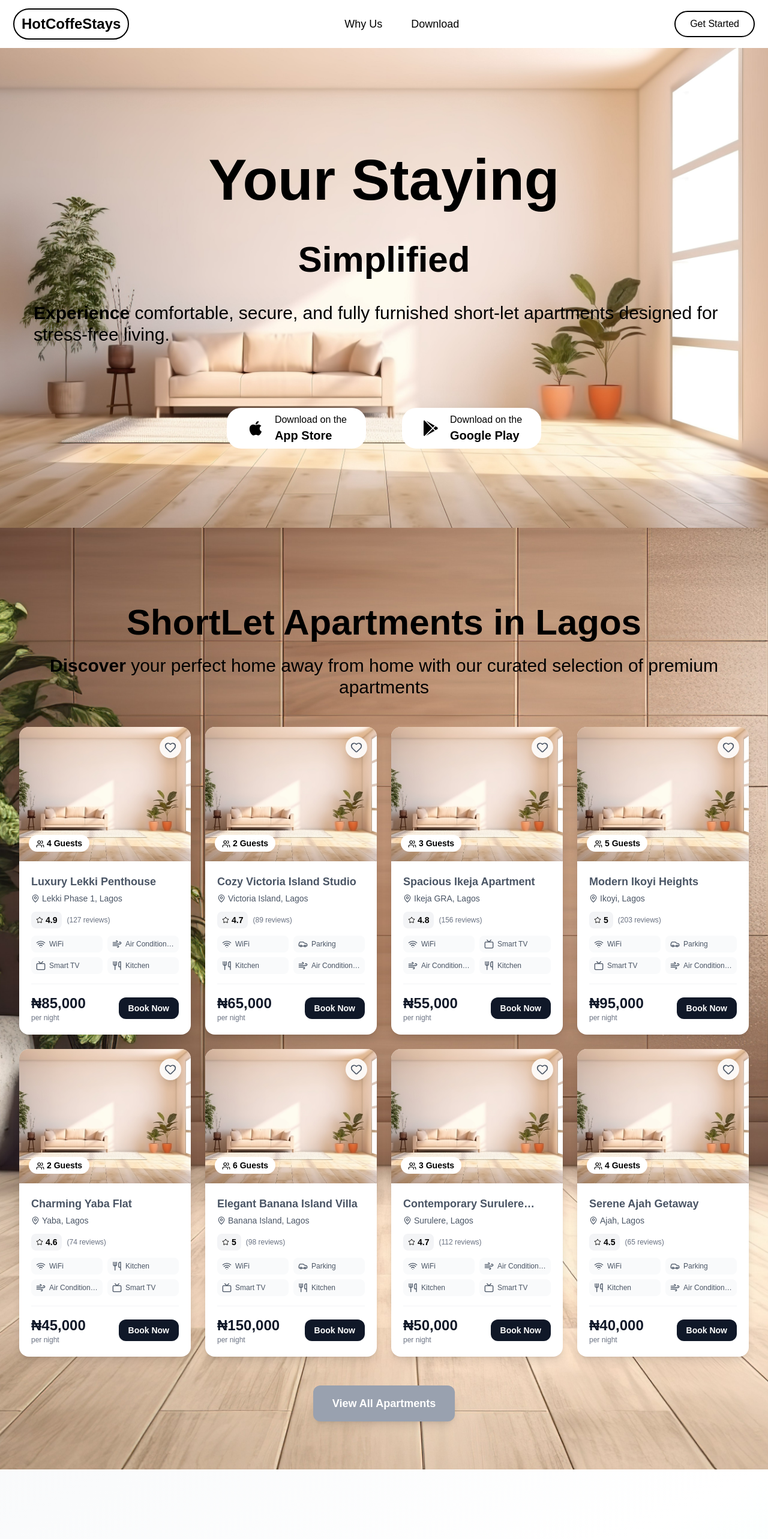
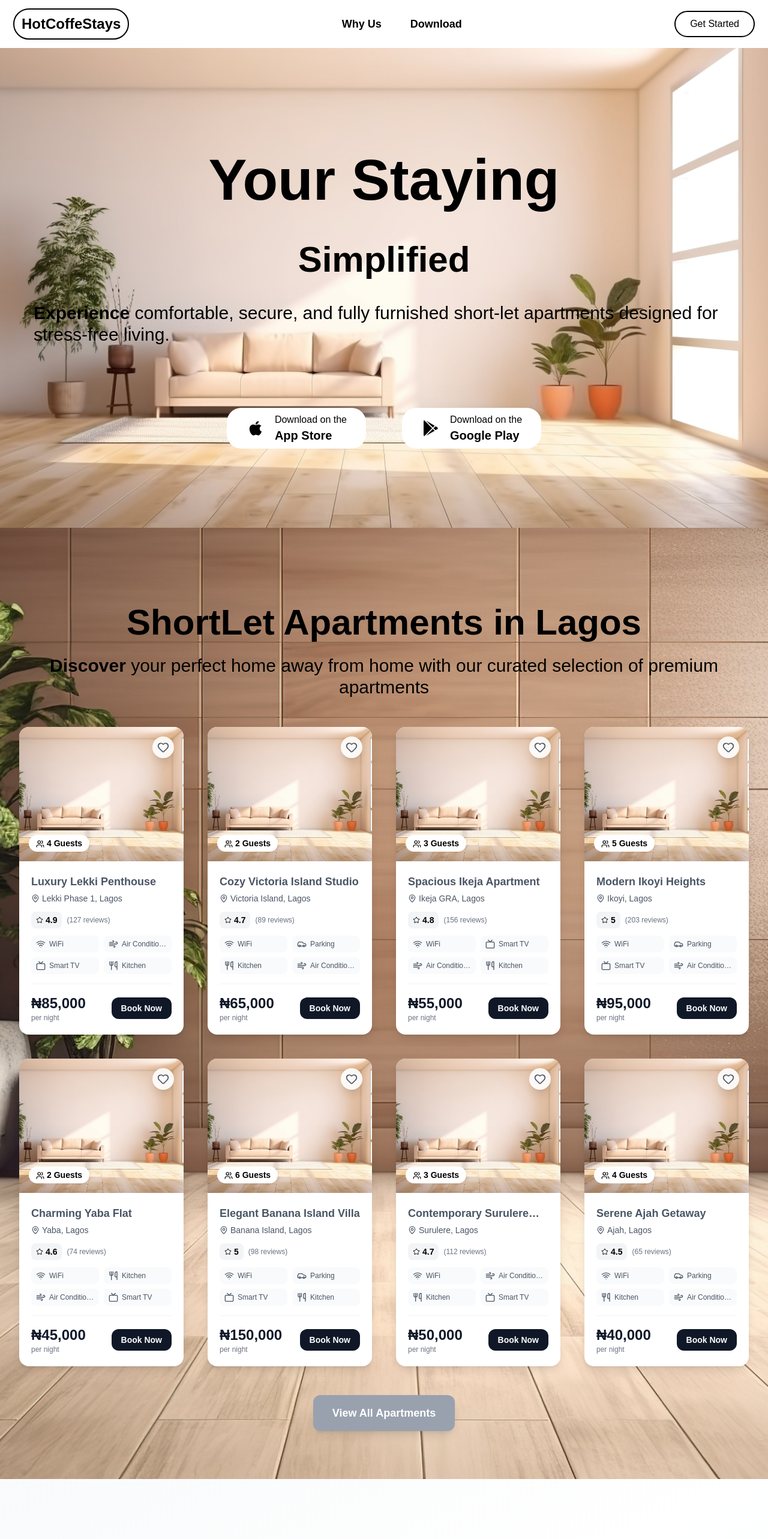
Before and after one commit to iOtele/hotcoffestays, a Next.js app: page / in a window 1280 px wide. Shown: the top 2566 px of the page at 60% size. Built offline with nearby package versions, Linux system fonts and the light colour scheme.

Commit message:
fix: update transition durations and spacing in Hero, NavBar, Gallery, and Why components for improved consistency and layout

```diff
--- a/src/components/Gallery.tsx
+++ b/src/components/Gallery.tsx
@@ -162,7 +162,7 @@ function Gallery() {
           </p>
         </div>
 
-        <div className="grid grid-cols-1 md:grid-cols-2 lg:grid-cols-4 gap-6">
+        <div className="grid grid-cols-1 md:grid-cols-2 lg:grid-cols-4 gap-10">
           {apartments.map((apartment) => (
             <div
               key={apartment.id}
--- a/src/components/Hero.tsx
+++ b/src/components/Hero.tsx
@@ -8,7 +8,7 @@ const Hero = () => {
         className="container mx-auto "
         initial={{ opacity: 0, y: 100 }}
         animate={{ opacity: 1, y: 0 }}
-        transition={{ duration: 1.5, ease: "easeOut" }}
+        transition={{ duration: 0.8, ease: "easeOut" }}
       >
         <div className="gap-32">
           <div className="space-y-6 p-8 flex flex-col items-center">
--- a/src/components/NavBar.tsx
+++ b/src/components/NavBar.tsx
@@ -8,11 +8,11 @@ const NavBar = () => {
         className="text-2xl font-bold text-foreground outline-2 rounded-full px-3 py-2 shadow-gray-600-300 hover:shadow-gray-100 transition cursor-pointer"
         initial={{ opacity: 0, x: -50 }}
         animate={{ opacity: 1, x: 0 }}
-        transition={{ duration: 1.5, ease: "easeOut" }}
+        transition={{ duration: 0.8, ease: "easeOut" }}
       >
         HotCoffeStays
       </motion.div>
-      <div className="hidden md:flex space-x-12 text-lg font-medium">
+      <div className="hidden md:flex space-x-12 text-lg font-bold">
         <a
           href="#features"
           className="text-foreground hover:text-gray-600 transition"
@@ -30,7 +30,7 @@ const NavBar = () => {
         className="bg-background outline-2 text-foreground px-6 py-2 rounded-full hover:bg-foreground hover:text-background transition"
         initial={{ opacity: 0, x: 50 }}
         animate={{ opacity: 1, x: 0 }}
-        transition={{ duration: 1.5, ease: "easeOut" }}
+        transition={{ duration: 0.8, ease: "easeOut" }}
       >
         Get Started
       </motion.button>
--- a/src/components/Why.tsx
+++ b/src/components/Why.tsx
@@ -37,13 +37,13 @@ const Why = () => {
             amenities and thoughtfully furnished apartments.
           </p>
         </div>
-        <div className="grid md:grid-cols-2 lg:grid-cols-4 gap-8">
+        <div className="grid md:grid-cols-2 lg:grid-cols-4 gap-10">
           {features.map((feature, id) => (
             <div
               key={id}
-              className="bg-linear-to-br from-gray-100 to-gray-200 p-8 rounded-2xl hover:shadow-xl transition group"
+              className="bg-linear-to-br from-gray-100 to-gray-200 p-8 rounded-2xl hover:shadow-2xl transition group"
             >
-              <div className="bg-background w-14 h-14 rounded-xl flex items-center justify-center mb-4 group-hover:scale-110 transition">
+              <div className="bg-background w-14 h-14 rounded-xl flex items-center justify-center mb-4 group-hover:scale-120 transition">
                 <feature.icon className="text-white" size={28} />
               </div>
               <h3 className="text-xl font-bold text-gray-900 mb-2">
```
